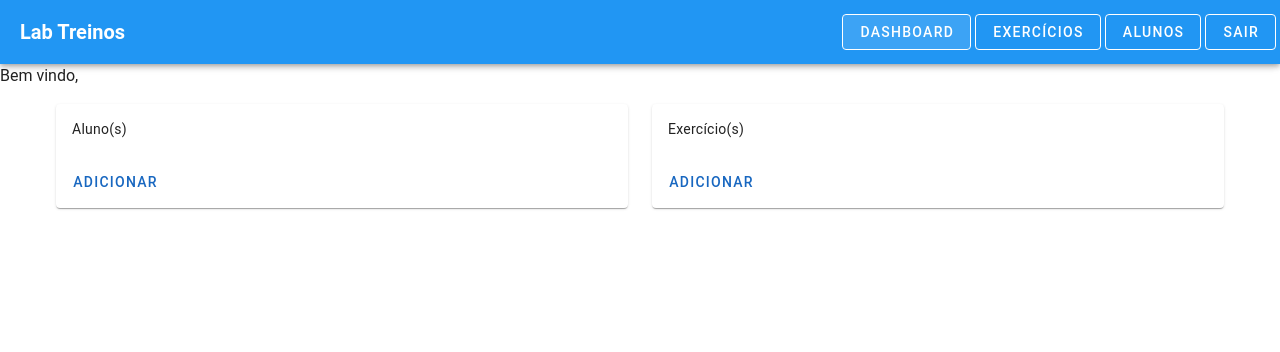
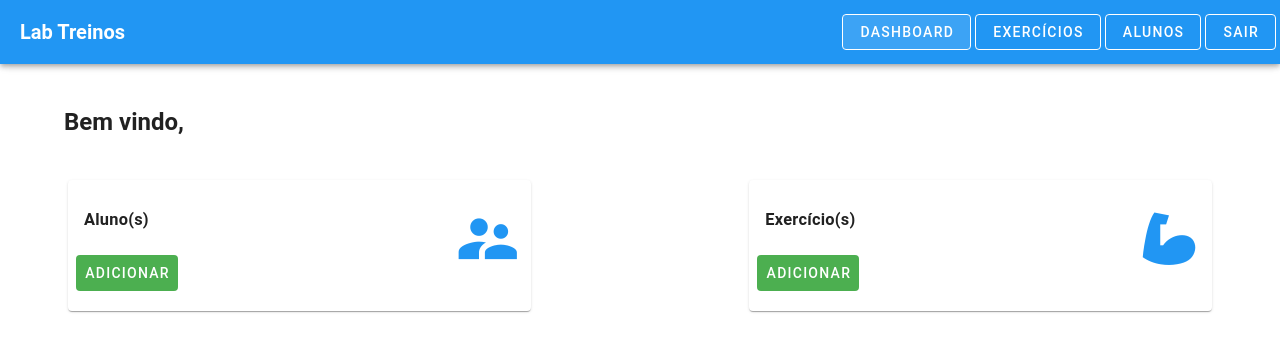
Before and after one commit to EduardoPSRodrigues/DevinHouse-Projeto-Modulo1, a Vue app in the folder FitManage Tech/: page /dashboard in a window 1280 px wide. Shown: the top 352 px of the page. Built offline with nearby package versions, Linux system fonts and the light colour scheme; no server answers.

Commit message:
Finalização da tela de Dashboard

```diff
--- a/FitManage Tech/src/views/Dashboard/Dashboard.vue
+++ b/FitManage Tech/src/views/Dashboard/Dashboard.vue
@@ -1,37 +1,59 @@
 <!-- eslint-disable vue/multi-word-component-names -->
-
 <template>
     <v-app>
-
-        <p>Bem vindo, {{ userName }}</p>
+        <h2 class="mt-7 mx-13 pa-3">Bem vindo, {{ userName }}</h2>
 
         <v-container>
-            <v-row>
-                <v-col cols="6">
+            <v-row class="d-flex pa-3 justify-space-between">
+                <v-col cols="5">
                     <v-card>
-                        <!-- <v-card-title>Card 1</v-card-title> -->
+                        <div class="d-flex py-3 justify-space-between">
+                            <div>
                                 <v-card-text>
-                            {{ responseDashboard.amount_students }} Aluno(s)
+                                    <h3> {{ responseDashboard.amount_students }} Aluno(s) </h3>
                                 </v-card-text>
                                 <v-card-actions>
-                            <v-btn color="primary" :to="{name: 'GerenciamentoAlunos'}">Adicionar</v-btn>
+                                    <v-btn variant="flat" color="success"
+                                        :to="{ name: 'GerenciamentoAlunos' }">Adicionar
+                                    </v-btn>
                                 </v-card-actions>
+                            </div>
+                                <v-icon color="info" size="70" class="mt-3 mr-2" icon="mdi-account-supervisor"></v-icon>
+                        </div>
                     </v-card>
                 </v-col>
-                <v-col cols="6">
+
+                <v-col cols="5">
                     <v-card>
-                        <!-- <v-card-title>Card 2</v-card-title> -->
+                        <div class="d-flex py-3 justify-space-between">
+                            <div>
                                 <v-card-text>
-                            {{ responseDashboard.amount_exercises }} Exercício(s)
+                                    <h3> {{ responseDashboard.amount_exercises }} Exercício(s) </h3>
                                 </v-card-text>
                                 <v-card-actions>
-                            <v-btn color="primary" :to="{ name: 'GerenciamentoExercicio' }">Adicionar</v-btn>
+                                    <v-btn variant="flat" color="success"
+                                        :to="{ name: 'GerenciamentoExercicio' }">Adicionar
+                                    </v-btn>
                                 </v-card-actions>
+                            </div>
+                                <v-icon color="info" size="70" class="mt-3 mr-2" icon="mdi-arm-flex"></v-icon>
+                        </div>
                     </v-card>
                 </v-col>
             </v-row>
         </v-container>
     </v-app>
+
+    <v-snackbar v-model="snackbarError" :timeout="timeout">
+        <p>Houve uma falha ao carregar as informações.</p>
+        <p>Por favor, atualize a página.</p>
+
+        <template v-slot:actions>
+            <v-btn color="red" variant="text" @click="snackbarError = false">
+                Fechar
+            </v-btn>
+        </template>
+    </v-snackbar>
 </template>
 
 
@@ -42,12 +64,10 @@ export default {
     data() {
         return {
             userName: '',
+            responseDashboard: {},
 
-            responseDashboard: {
-                //amount_students: "",
-                // amount_exercises: ""
-            },
-
+            snackbarError: false,
+            timeout: 3500,
         }
     },
     mounted() {
@@ -56,7 +76,6 @@ export default {
     },
     methods: {
         loadDashboard() {
-            //Pegando o token no local storage
             const token = localStorage.getItem('user_token')
 
             axios({
@@ -70,16 +89,9 @@ export default {
                     this.responseDashboard = response.data
                 })
                 .catch(() => {
-                    alert('Houve uma falha ao carregar as informações.')
+                    this.snackbarError = true
                 })
         },
     }
 }
 </script>
-
-
-<style>
-* {
-    margin: 0;
-}
-</style>
```
Lines whose indentation alone changed are shown as unchanged.
